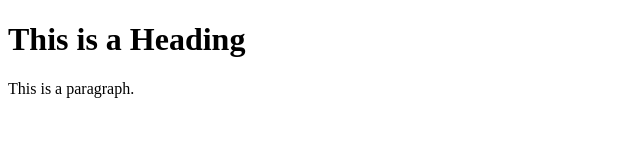
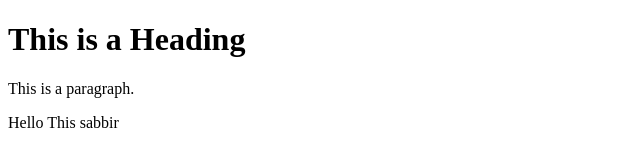
Before and after one commit to Sabbir-Pavel/Github-Test, a plain HTML site: page index.html in a window 1280 px wide. Shown: the whole page, without its empty margins (0-640 px from the left). Drawn offline with Linux system fonts and the light colour scheme.

Commit message:
Paragh add

```diff
--- a/index.html
+++ b/index.html
@@ -9,6 +9,7 @@
 
     <h1>This is a Heading</h1>
     <p>This is a paragraph.</p>
+    <P>Hello This sabbir</P>
 
 </body>
 
```
